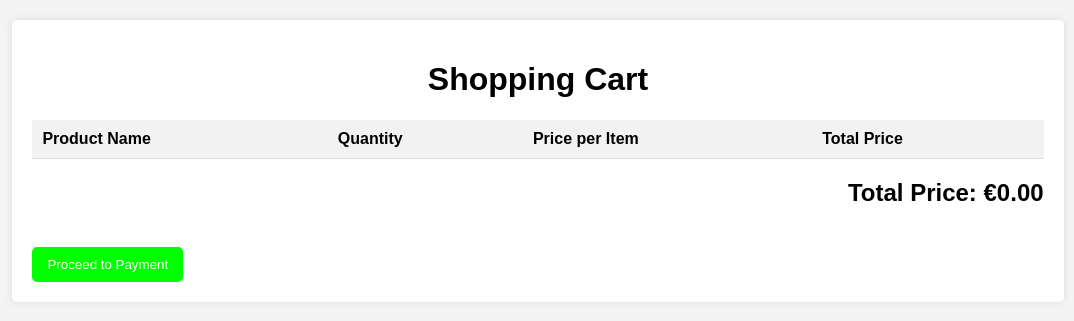
After one commit to Raftys/web-store, a PHP site: page /Cart/cart.html in a window 1280 px wide. The commit adds this page. Shown: the top 321 px of the page, without its empty margins (102-1176 px from the left). Run offline with PHP 8.4, Linux system fonts and the light colour scheme; lists and menus that the app fills with data are empty.

Commit message:
add to cart buttons works. Cart page has been created but still not working. We will see that next time

```diff
--- a/Account/php/fetch_account_info.php
+++ b/Account/php/fetch_account_info.php
@@ -1,7 +1,7 @@
 <?php
 session_start();
-$conn = new mysqli('localhost', 'root', 'root', 'saltses');
-
+include "../../sql_functions.php";
+$conn = connect();
 if (isset($_SESSION['user_id'])) {
     $user_id = $_SESSION['user_id'];
     $sql = "SELECT * FROM users WHERE id = ?";
--- a/Account/php/login.php
+++ b/Account/php/login.php
@@ -1,7 +1,7 @@
 <?php
 session_start();
-$conn = new mysqli('localhost', 'root', 'root', 'saltses');
-
+include "../../sql_functions.php";
+$conn = connect();
 if ($_SERVER['REQUEST_METHOD'] === 'POST') {
     $email = $_POST['email'];
     $password = $_POST['password'];
--- a/Account/php/signup.php
+++ b/Account/php/signup.php
@@ -1,7 +1,8 @@
 <?php
 // Database connection
 session_start();
-$conn = new mysqli('localhost', 'root', 'root', 'saltses');
+include "../../sql_functions.php";
+$conn = connect();
 
 if ($_SERVER['REQUEST_METHOD'] === 'POST') {
     $full_name = $_POST['full_name'];
--- /dev/null
+++ b/Cart/cart.css
@@ -0,0 +1,51 @@
+body {
+    font-family: Arial, sans-serif;
+    background-color: #f4f4f4;
+}
+
+.container {
+    width: 80%;
+    margin: 20px auto;
+    padding: 20px;
+    background: white;
+    border-radius: 5px;
+    box-shadow: 0 0 10px rgba(0, 0, 0, 0.1);
+}
+
+h1 {
+    text-align: center;
+}
+
+table {
+    width: 100%;
+    border-collapse: collapse;
+}
+
+th, td {
+    padding: 10px;
+    text-align: left;
+    border-bottom: 1px solid #ddd;
+}
+
+th {
+    background-color: #f2f2f2;
+}
+
+#total-container {
+    text-align: right;
+    margin-top: 20px;
+}
+
+button {
+    padding: 10px 15px;
+    background-color: lime;
+    color: white;
+    border: none;
+    border-radius: 5px;
+    cursor: pointer;
+    margin-top: 20px;
+}
+
+button:hover {
+    background-color: limegreen;
+}
--- /dev/null
+++ b/Cart/cart.html
@@ -0,0 +1,32 @@
+<!DOCTYPE html>
+<html lang="en">
+<head>
+  <meta charset="UTF-8">
+  <meta name="viewport" content="width=device-width, initial-scale=1.0">
+  <link rel="stylesheet" href="Cart/cart.css">
+  <title>Cart</title>
+  <script src="Cart/cart.js" defer></script>
+</head>
+<body>
+<div class="container">
+  <h1>Shopping Cart</h1>
+  <table id="cart-table">
+    <thead>
+    <tr>
+      <th>Product Name</th>
+      <th>Quantity</th>
+      <th>Price per Item</th>
+      <th>Total Price</th>
+    </tr>
+    </thead>
+    <tbody id="cart-items">
+    <!-- Cart items will be injected here by JavaScript -->
+    </tbody>
+  </table>
+  <div id="total-container">
+    <h2 id="total-price">Total Price: €0.00</h2>
+  </div>
+  <button id="payment-button">Proceed to Payment</button>
+</div>
+</body>
+</html>
--- /dev/null
+++ b/Cart/cart.js
@@ -0,0 +1,35 @@
+document.addEventListener('DOMContentLoaded', function () {
+    fetchCartItems();
+});
+
+function fetchCartItems() {
+    fetch('cart.php')
+        .then(response => response.json())
+        .then(data => {
+            if (data && data.items) {
+                const cartItemsContainer = document.getElementById('cart-items');
+                let totalPrice = 0;
+
+                data.items.forEach(item => {
+                    const row = document.createElement('tr');
+                    const totalItemPrice = item.price * item.quantity;
+                    totalPrice += totalItemPrice;
+
+                    row.innerHTML = `
+                        <td>${item.name}</td>
+                        <td>${item.quantity}</td>
+                        <td>€${item.price.toFixed(2)}</td>
+                        <td>€${totalItemPrice.toFixed(2)}</td>
+                    `;
+                    cartItemsContainer.appendChild(row);
+                });
+
+                document.getElementById('total-price').innerText = `Total Price: €${totalPrice.toFixed(2)}`;
+            }
+        })
+        .catch(error => console.error('Error fetching cart items:', error));
+}
+
+document.getElementById('payment-button').addEventListener('click', function () {
+    window.location.href = 'payment.html'; // Change to your payment page URL
+});
--- a/Shop/shop.html
+++ b/Shop/shop.html
@@ -4,8 +4,10 @@
     <meta charset="UTF-8">
     <meta name="viewport" content="width=device-width, initial-scale=1.0">
     <link rel="stylesheet" href="Shop/shop.css">
+    <link rel="stylesheet" href="../notification.css">
     <title>Item List</title>
     <script src="Shop/shop.js" defer></script> <!-- Link to the JavaScript file -->
+    <script src="../functions.js"></script>
 </head>
 <body>
 <div class="container">
--- a/main.php
+++ b/main.php
@@ -17,6 +17,8 @@ if ($page === 'shop') {
     include('Account/html/signup.html');
 } elseif ($page === 'account') {
     include('Account/html/account.html');
+} elseif ($page === 'cart') {
+    include('Cart/cart.html');
 }
 else {
     // Fallback if the page does not match
--- a/start.php
+++ b/start.php
@@ -13,6 +13,8 @@ if (!isset($_SESSION['session_cleaned'])) {
     // Optionally, set a cookie that lasts for the current session
     setcookie("session_cleaned", "true", time() + 3600); // Cookie lasts for 1 hour
 
+    $_SESSION['cart'] = 0;
+
     // Redirect to main.php to avoid re-running this code
     header("Location: main.php");
     exit();
```
Also changed, not shown: Account/js/account.js (+1 -52 lines), Account/php/update_user.php (+3 -5 lines), Header/header.html (+12 -9 lines), Product/product.html (+10 -6 lines), Product/product.js (+20 -7 lines), Shop/shop.js (+8 -1 lines), cart.php (added, +24 -0 lines), functions.js (added, +74 -0 lines), notification.css (added, +14 -0 lines).
